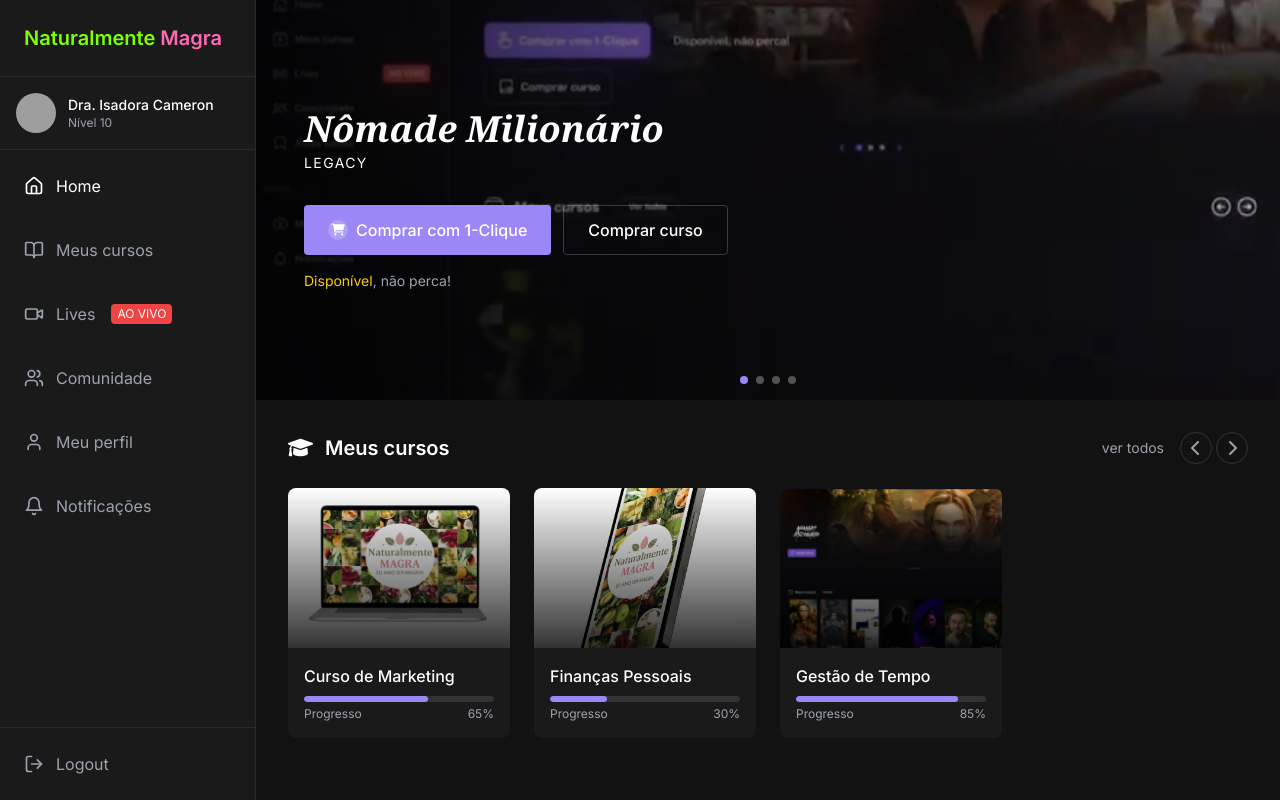
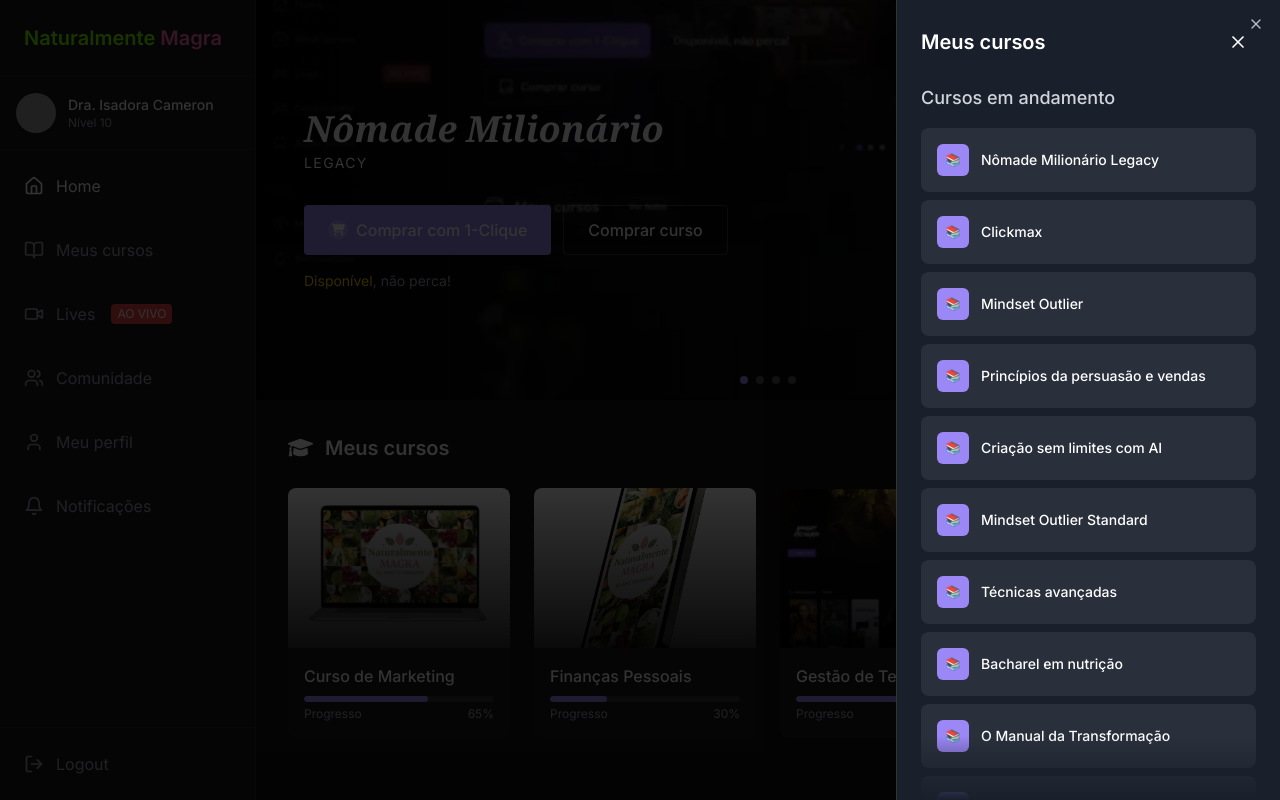
Before and after one commit to VInicius-vxtx/access-gatekeeper-system, a React (Vite) app: page /dashboard in a window 1280 px wide. Both pictures are taken after a click on the link "Meus cursos". Built offline with nearby package versions, Linux system fonts and the light colour scheme; grey boxes are pictures that could not be loaded.

Commit message:
Add courses tab
Adds a tab to display the user's acquired courses.

```diff
--- /dev/null
+++ b/src/components/MyCourses.tsx
@@ -0,0 +1,68 @@
+
+import React from 'react';
+import { X } from 'lucide-react';
+import { Sheet, SheetContent, SheetHeader, SheetTitle, SheetClose } from '@/components/ui/sheet';
+
+interface Course {
+  id: number;
+  title: string;
+  icon?: React.ReactNode;
+}
+
+interface MyCoursesProps {
+  isOpen: boolean;
+  onClose: () => void;
+}
+
+const MyCourses: React.FC<MyCoursesProps> = ({ isOpen, onClose }) => {
+  // Mock data for courses
+  const courses = [
+    { id: 1, title: "Nômade Milionário Legacy" },
+    { id: 2, title: "Clickmax" },
+    { id: 3, title: "Mindset Outlier" },
+    { id: 4, title: "Princípios da persuasão e vendas" },
+    { id: 5, title: "Criação sem limites com AI" },
+    { id: 6, title: "Mindset Outlier Standard" },
+    { id: 7, title: "Técnicas avançadas" },
+    { id: 8, title: "Bacharel em nutrição" },
+    { id: 9, title: "O Manual da Transformação" },
+    { id: 10, title: "Social Media Pro" },
+  ];
+
+  return (
+    <Sheet open={isOpen} onOpenChange={(open) => !open && onClose()}>
+      <SheetContent side="right" className="w-full sm:w-[400px] bg-[#1A1F2C] text-white border-l border-[#333] overflow-y-auto">
+        <SheetHeader className="pb-6">
+          <div className="flex items-center justify-between">
+            <SheetTitle className="text-xl font-bold text-white">Meus cursos</SheetTitle>
+            <SheetClose className="rounded-full hover:bg-[#333] p-2" onClick={onClose}>
+              <X className="h-5 w-5" />
+            </SheetClose>
+          </div>
+        </SheetHeader>
+
+        <div className="space-y-4">
+          <h3 className="text-lg font-medium text-gray-300">Cursos em andamento</h3>
+
+          <div className="space-y-2">
+            {courses.map((course) => (
+              <div
+                key={course.id}
+                className="p-4 rounded-lg bg-[#2A2F3C] hover:bg-[#343A4C] transition-colors flex items-center gap-3 cursor-pointer"
+              >
+                <div className="w-8 h-8 bg-[#9b87f5] rounded-md flex items-center justify-center text-white">
+                  {course.icon || <span className="text-xs">📚</span>}
+                </div>
+                <span className="text-sm font-medium">{course.title}</span>
+              </div>
+            ))}
+          </div>
+        </div>
+
+        <div className="absolute bottom-0 left-0 right-0 h-16 bg-gradient-to-t from-[#1A1F2C] to-transparent pointer-events-none" />
+      </SheetContent>
+    </Sheet>
+  );
+};
+
+export default MyCourses;
--- a/src/pages/Dashboard.tsx
+++ b/src/pages/Dashboard.tsx
@@ -1,8 +1,12 @@
+
+import { useState } from 'react';
 import { useNavigate } from 'react-router-dom';
 import { Home, BookOpen, Video, Users, User, Bell, LogOut } from 'lucide-react';
+import MyCourses from '../components/MyCourses';
 
 const Dashboard = () => {
   const navigate = useNavigate();
+  const [isCoursesOpen, setIsCoursesOpen] = useState(false);
 
   const handleLogout = () => {
     navigate('/login');
@@ -10,6 +14,14 @@ const Dashboard = () => {
 
   const navigateToDashboard = () => {
     navigate('/dashboard');
+  };
+
+  const openCourses = () => {
+    setIsCoursesOpen(true);
+  };
+
+  const closeCourses = () => {
+    setIsCoursesOpen(false);
   };
 
   // Mock data for featured content
@@ -89,7 +101,14 @@ const Dashboard = () => {
               </a>
             </li>
             <li>
-              <a href="#" className="flex items-center gap-3 p-2 text-gray-400 hover:text-white transition-colors">
+              <a
+                href="#"
+                onClick={(e) => {
+                  e.preventDefault();
+                  openCourses();
+                }}
+                className="flex items-center gap-3 p-2 text-gray-400 hover:text-white transition-colors"
+              >
                 <BookOpen className="h-5 w-5" />
                 <span className="hidden md:inline">Meus cursos</span>
               </a>
@@ -238,6 +257,9 @@ const Dashboard = () => {
           </div>
         </div>
       </main>
+
+      {/* My Courses Sidebar */}
+      <MyCourses isOpen={isCoursesOpen} onClose={closeCourses} />
     </div>
   );
 };
```
